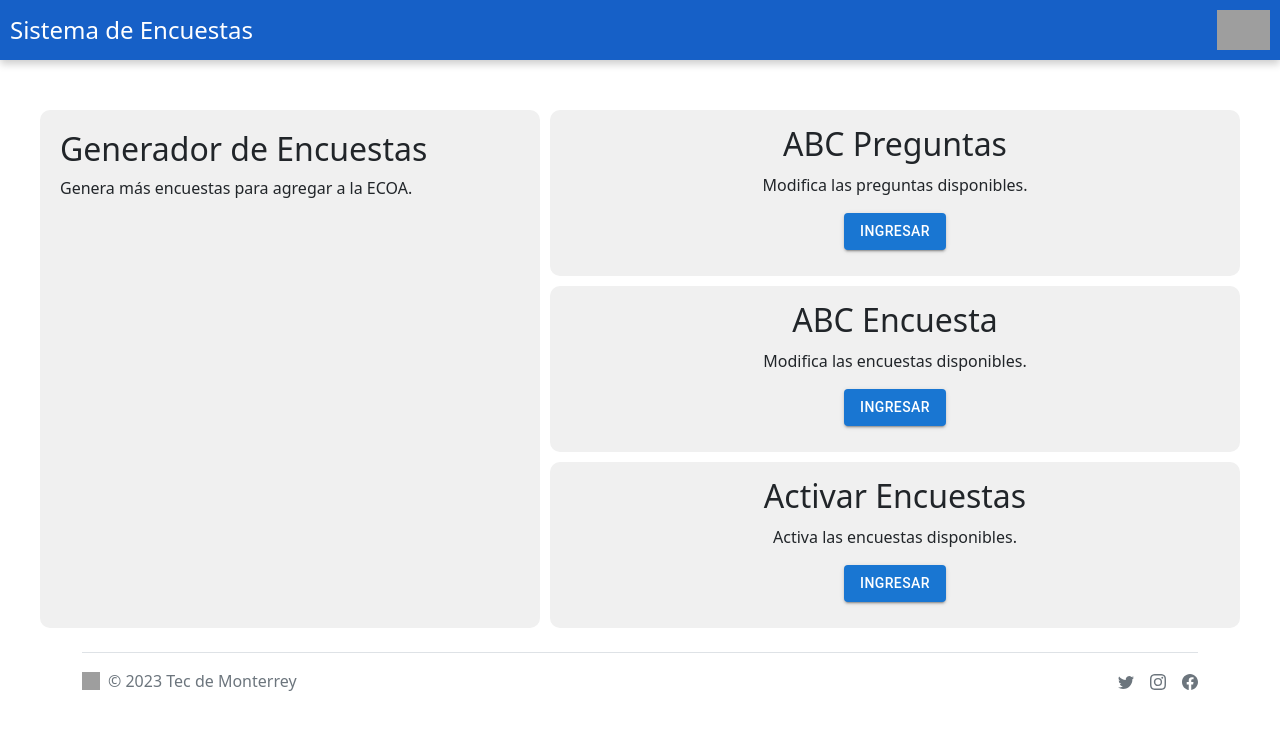
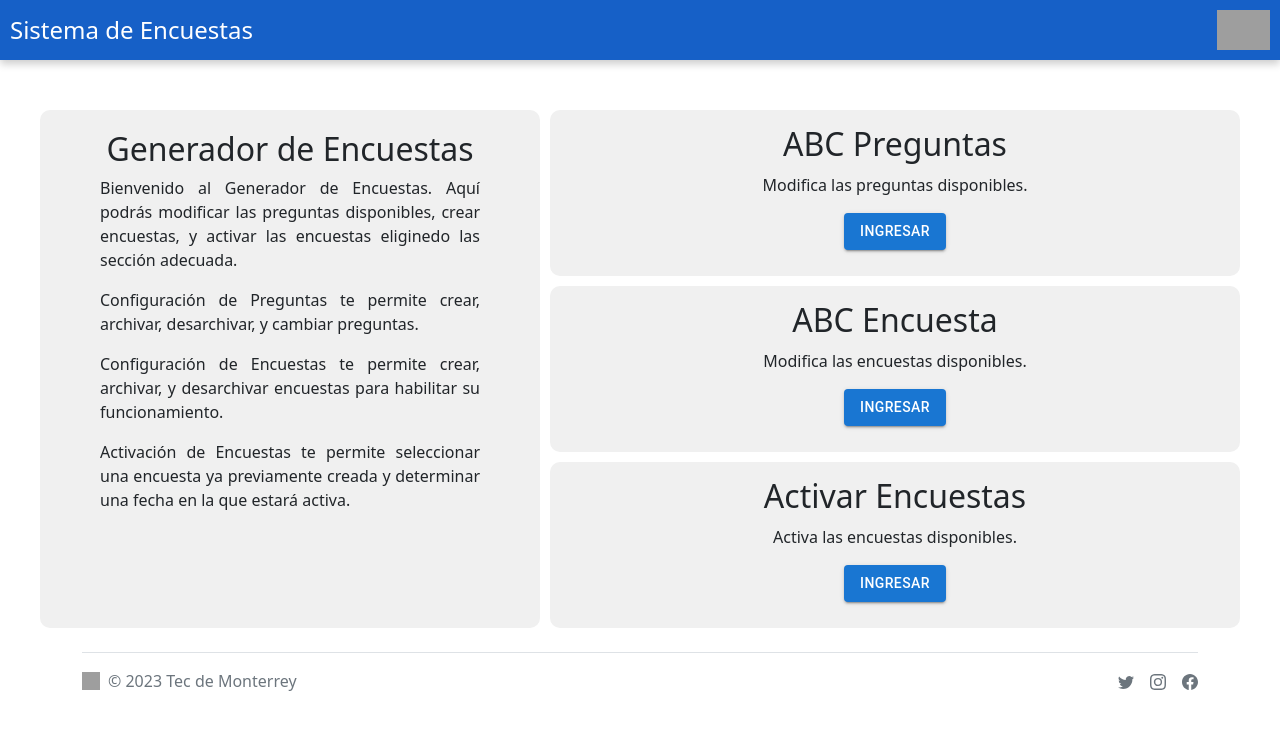
Before and after one commit to EduardodeValle/Trivia-ECOA, a React (Vite) app in the folder client/: page /admin in a window 1280 px wide. Shown: the top 730 px of the page. Built offline with nearby package versions, Linux system fonts and the light colour scheme; grey boxes are pictures that could not be loaded.

Commit message:
Se mejoro la pagina de administracion

```diff
--- a/client/src/App.jsx
+++ b/client/src/App.jsx
@@ -37,13 +37,14 @@ function App() {
 function AppWithContext() {
   const [id_usuarioContext, setIDusuario] = useState('');
   const [user_name, setUserName] = useState([]);
+  const [user_role, setUserRole] = useState([]);
   const [msg, setMSG] = useState('');
   const [preguntas, setPreguntas] = useState([]);
   const [preguntasArchivadas, setPreguntasArchivadas] = useState([]);
   const [encuestas, setEncuestas] = useState([]);
   const [encuestasArchivadas, setEncuestasArchivadas] = useState([]);
   return (
-    <UserContext.Provider value={{ id_usuarioContext, setIDusuario, user_name, setUserName, msg, setMSG, preguntas, setPreguntas, preguntasArchivadas, setPreguntasArchivadas, encuestas, setEncuestas, encuestasArchivadas, setEncuestasArchivadas }}>
+    <UserContext.Provider value={{ id_usuarioContext, setIDusuario, user_role, setUserRole, user_name, setUserName, msg, setMSG, preguntas, setPreguntas, preguntasArchivadas, setPreguntasArchivadas, encuestas, setEncuestas, encuestasArchivadas, setEncuestasArchivadas }}>
       <App />
     </UserContext.Provider>
   );
--- a/client/src/context/UserContext.jsx
+++ b/client/src/context/UserContext.jsx
@@ -14,6 +14,8 @@ const UserProvider = (props) => {
           setIDusuario,
           user_name,
           setUserName,
+          user_role,
+          setUserRole,
           msg,
           setMSG,
           preguntas,
--- a/client/src/pages/Admin.css
+++ b/client/src/pages/Admin.css
@@ -60,3 +60,13 @@
     text-align: center;
     padding-top: 5px;
   }
+
+  .text-justify{
+    text-align: justify;
+    margin-left: 40px;
+    margin-right: 40px;
+  }
+
+  .admin-title-1{
+    text-align: center;
+  }
--- a/client/src/pages/Admin.jsx
+++ b/client/src/pages/Admin.jsx
@@ -1,4 +1,4 @@
-import React, {useContext} from 'react';
+import React, { useContext } from 'react';
 import './Admin.css';
 import Button from '@mui/material/Button/index.js';
 import { useNavigate } from 'react-router-dom';
@@ -33,8 +33,14 @@ function Admin() {
       <h1 className="admin-header">{msg}</h1>
       <div className="admin-main">
         <div className="admin-left-section">
-          <h2>Generador de Encuestas</h2>
-          <p>Genera más encuestas para agregar a la ECOA.</p>
+          <h2 className='admin-title-1'>Generador de Encuestas</h2>
+          <div className="text-justify">
+            <p>Bienvenido al Generador de Encuestas. Aquí podrás modificar las preguntas disponibles, crear encuestas, y activar las encuestas eliginedo las sección adecuada. </p>
+            <p>Configuración de Preguntas te permite crear, archivar, desarchivar, y cambiar preguntas.</p>
+            <p>Configuración de Encuestas te permite crear, archivar, y desarchivar encuestas para habilitar su funcionamiento.</p>
+            <p>Activación de Encuestas te permite seleccionar una encuesta ya previamente creada y determinar una fecha en la que estará activa.</p>
+          </div>
+
         </div>
         <div className="admin-right-sections">
           <div className="admin-section">
--- a/client/src/pages/Login.jsx
+++ b/client/src/pages/Login.jsx
@@ -9,7 +9,7 @@ function Login() {
   const [id_usuario, setid_usuario] = useState('');
   const [contrasenia, setPassword] = useState('');
   const navigate = useNavigate();
-  const { id_usuarioContext, setIDusuario, user_name, setUserName, msg, setMSG, preguntas, setPreguntas, preguntasArchivadas, setPreguntasArchivadas, encuestas, setEncuestas, encuestasArchivadas, setEncuestasArchivadas } = useContext(UserContext);
+  const { id_usuarioContext, setIDusuario, user_name, setUserName, user_role, setUserRole, msg, setMSG, preguntas, setPreguntas, preguntasArchivadas, setPreguntasArchivadas, encuestas, setEncuestas, encuestasArchivadas, setEncuestasArchivadas } = useContext(UserContext);
 
   const handleSubmit = async (event) => {
     event.preventDefault();
@@ -23,6 +23,7 @@ function Login() {
       setid_usuario(id_usuario);
       setIDusuario(id_usuario);
       setUserName(response_login.data.nombre);
+      setUserRole(response_login.data.ocupacion);
 
       setMSG(message);
       if (response_login.data.ocupacion === 'Alumno') {
```
